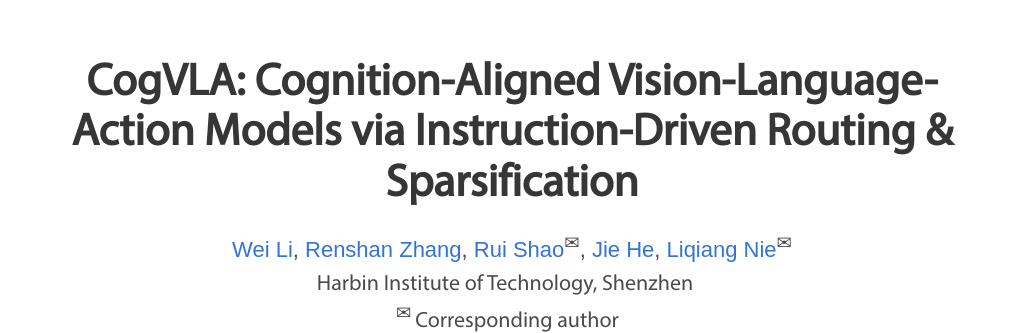
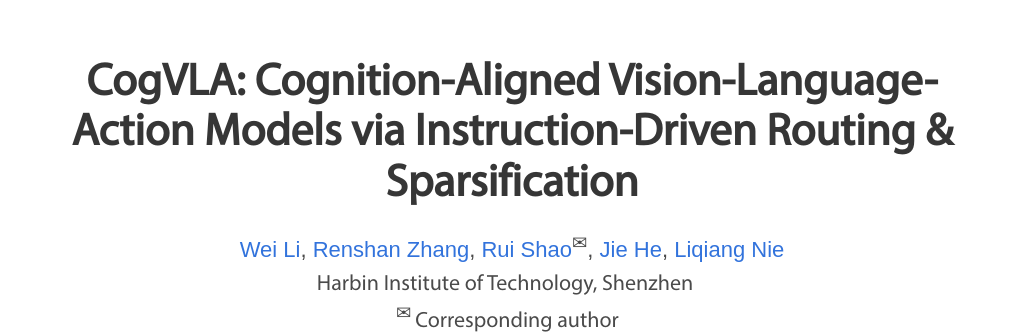
Before and after one commit to JiuTian-VL/CogVLA-page, a plain HTML site: page index.html in a window 1280 px wide. Shown: the part 135-468 px from the top of the page, without its empty margins (128-1151 px from the left). Drawn offline with nearby package versions, Linux system fonts and the light colour scheme; some icons are missing; a web font is replaced by a local one.

Commit message:
fix info

```diff
--- a/index.html
+++ b/index.html
@@ -50,7 +50,7 @@
                             <a href="https://scholar.google.com/citations?user=iMJYtvwAAAAJ" target="_blank">Renshan&#160;Zhang</a>,
                             <a href="https://rshaojimmy.github.io/OrionLab/" target="_blank">Rui&#160;Shao</a><sup>&#9993;</sup>,
                             <a href="https://orcid.org/0009-0001-9102-7051" target="_blank">Jie&#160;He</a>,
-                            <a href="https://liqiangnie.github.io/" target="_blank">Liqiang&#160;Nie</a><sup>&#9993;</sup>
+                            <a href="https://liqiangnie.github.io/" target="_blank">Liqiang&#160;Nie</a>
                         </span>
                         <div class="is-size-5 publication-authors" style="font-size: 10px;">
                             <span class="author-block">Harbin Institute of Technology, Shenzhen&#160;&#160;&#160;</span>
```
